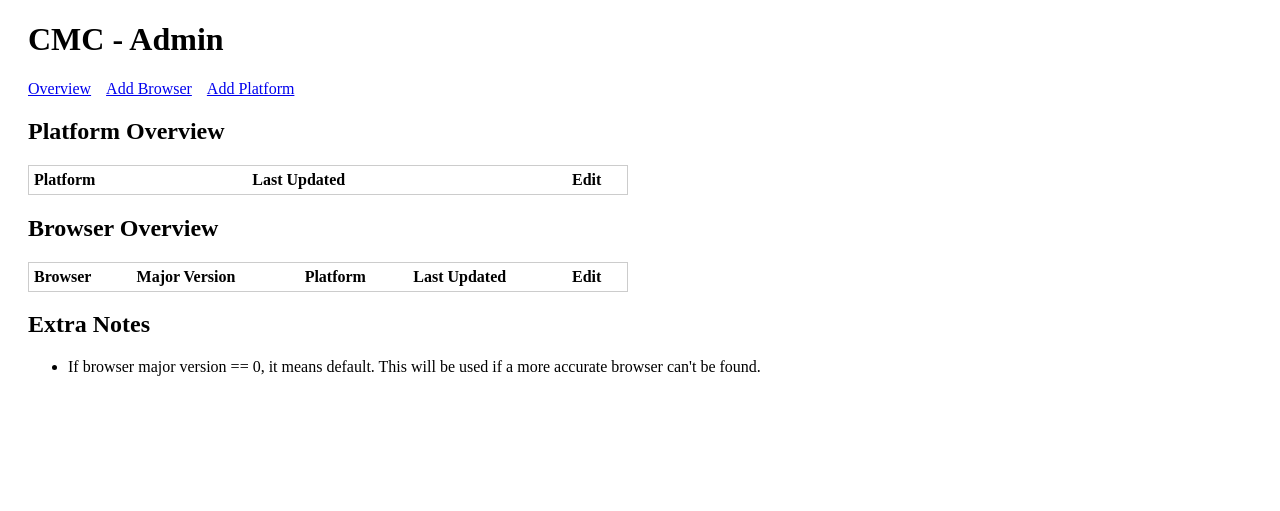
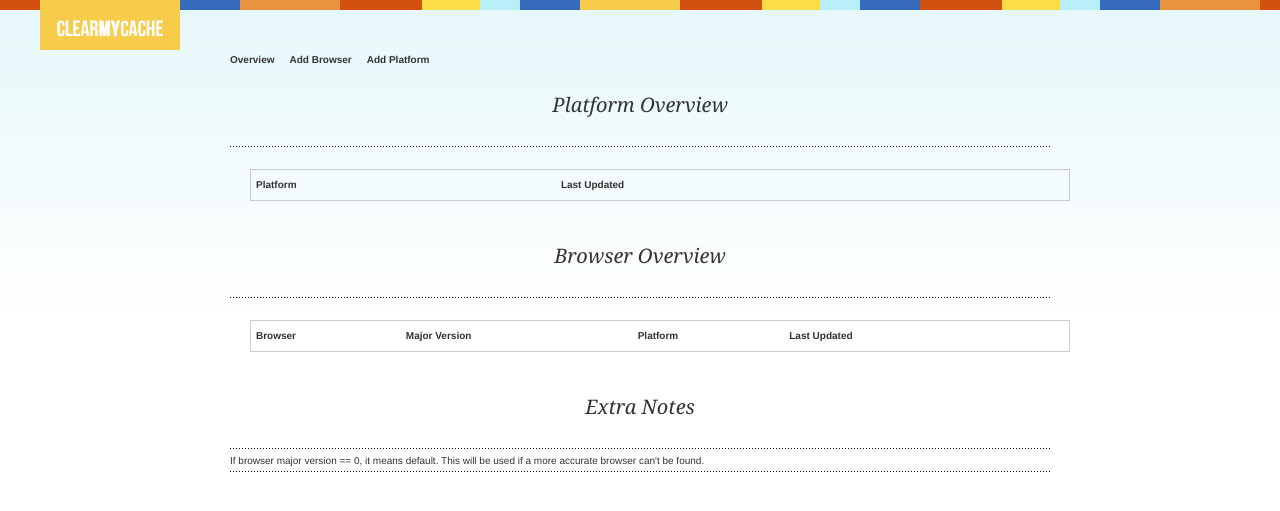
Before and after one commit to MikeRogers0/Clear-My-Cache, a PHP site: page /admin/admin.php in a window 1280 px wide. Shown: the top 511 px of the page. Run offline with PHP 8.4, Linux system fonts and the light colour scheme; data that the repository does not hold is empty; some libraries are stand-ins or nearby versions.

Commit message:
Adding style to the admin section

```diff
--- a/httpdocs/admin/admin.css
+++ b/httpdocs/admin/admin.css
@@ -1,6 +1,3 @@
-#container{
-margin-left: 20px;
-}
 
 nav#core{
 	display: block;
@@ -16,21 +13,27 @@ nav#core ul li{
 	margin: 0 15px 0 0;
 }
 
+#how_to_clear{
+	background: none;
+}
+
 form{
-	width: 500px;
+	width: 100%;
+	overflow: hidden;
 }
 label{
 	display:block;
 	margin:15px 0;
 }
-label input, label select{
+input, select{
 	padding: 3px 5px;
 	float:right;
 	width: 300px;
 }
 textarea{
 	display: block;
-	width: 95%;
+	width:99%;
+	max-width: 99%;
 	margin: 10px 0 0 auto;
 	min-height: 100px;
 }
@@ -40,14 +43,15 @@ textarea{
 }
 
 table{
-	width: 600px;
+	margin: 20px;
+	width: 100%;
 	border: 1px solid #ccc;
 }
 table th{
 	text-align: left;
 }
 table tbody tr:nth-child(odd){
-	background: #efefef;
+	background: rgba(232, 248, 250,0.75);
 }
 table td, table th{
 	padding: 3px;
--- a/httpdocs/admin/admin.php
+++ b/httpdocs/admin/admin.php
@@ -21,22 +21,25 @@ $notices = new notices();
 <html class="no-js" lang="en">
 <head>
   <meta charset="utf-8">
-  <meta http-equiv="X-UA-Compatible" content="IE=edge,chrome=1">
 
   <title>Clear my Cache - Admin</title>
 
   <meta name="viewport" content="width=device-width,initial-scale=1">
+  <link rel="stylesheet" type="text/css" href="/assets/css/main.css" media="screen" />
+  <link rel="stylesheet" type="text/css" href="/assets/css/wide.css" media="screen and (min-width:1281px)" />
+  <link rel="stylesheet" type="text/css" href="/assets/css/thin.css" media="screen and (max-width:960px)" />
   <link rel="stylesheet" href="/admin/admin.css">
 
-  <script src="/js/libs/modernizr-2.0.6.min.js"></script>
 </head>
 
-<body>
-
-  <div id="container">
-    <header>
-	<h1>CMC - Admin</h1>
+<body id="home" >
+	<header id="mast">
+		<div class="sleeve">
+			<h1><a href="/" id="logo"><span>Clear My Cache</span></a></h1>
+		</div>
 	</header>
+	<section id="how_to_clear">
+		<div class="sleeve">
 		    <nav id="core">
 			    <ul>
 			    	<li><a href="?">Overview</a></li>
@@ -45,7 +48,6 @@ $notices = new notices();
 			    </ul>
 		    </nav>
 
-    <div id="main" role="main">
 			<?php
 			if(!isset($_GET['mode'])){
 				$_GET['mode'] = null;
@@ -67,12 +69,7 @@ $notices = new notices();
 			}
 
 			?>
-
 		</div>
-    <footer>
-
-    </footer>
-  </div> <!--! end of #container -->
-
+	</section>
 </body>
 </html>
--- a/inc/admin/modes/overview.view.php
+++ b/inc/admin/modes/overview.view.php
@@ -5,7 +5,7 @@
     			<tr>
     				<th>Platform</td>
     				<th>Last Updated</th>
-    				<th class="manage">Edit</th>
+    				<th class="manage">&nbsp;</th>
     			</tr>
     		</thead>
     		<tbody>
@@ -32,7 +32,7 @@
     				<th>Major Version</th>
     				<th>Platform</th>
     				<th>Last Updated</th>
-    				<th class="manage">Edit</th>
+    				<th class="manage">&nbsp;</th>
     			</tr>
     		</thead>
     		<tbody>
```
Lines whose indentation alone changed are shown as unchanged.
